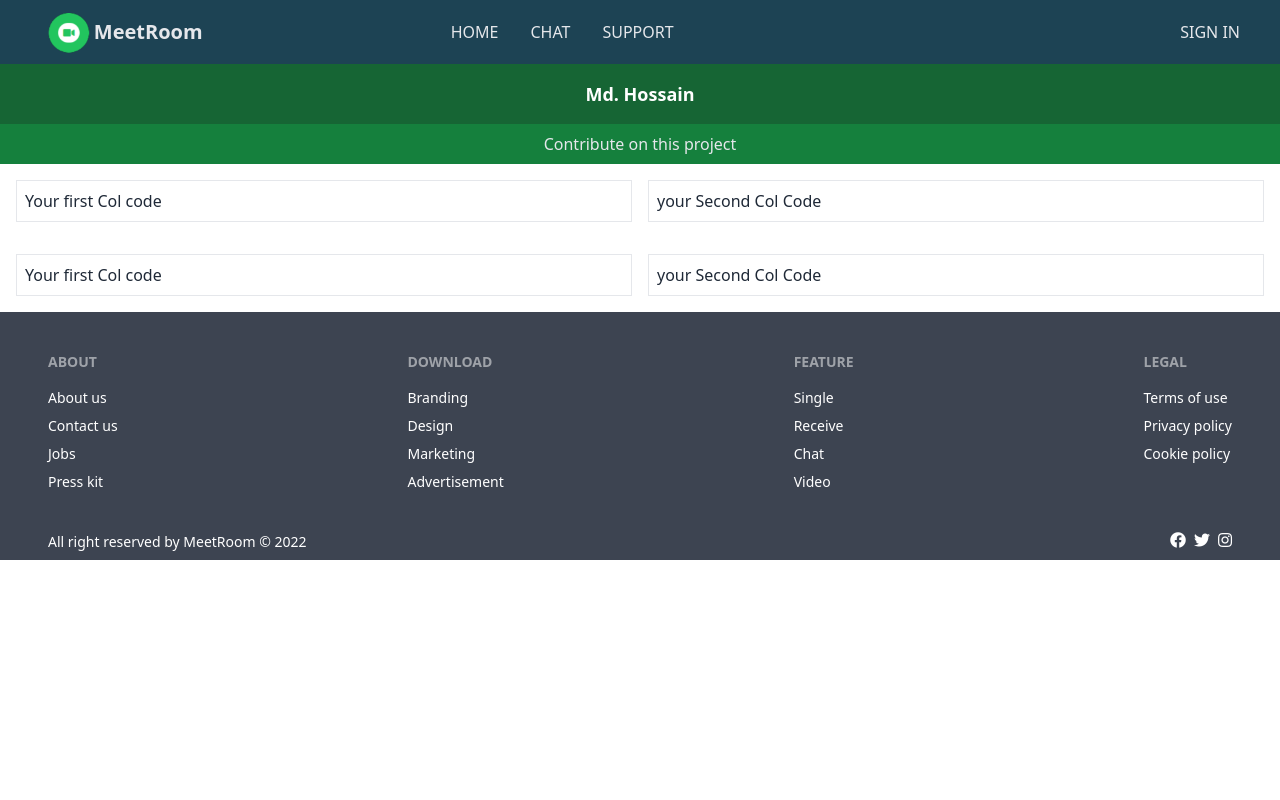
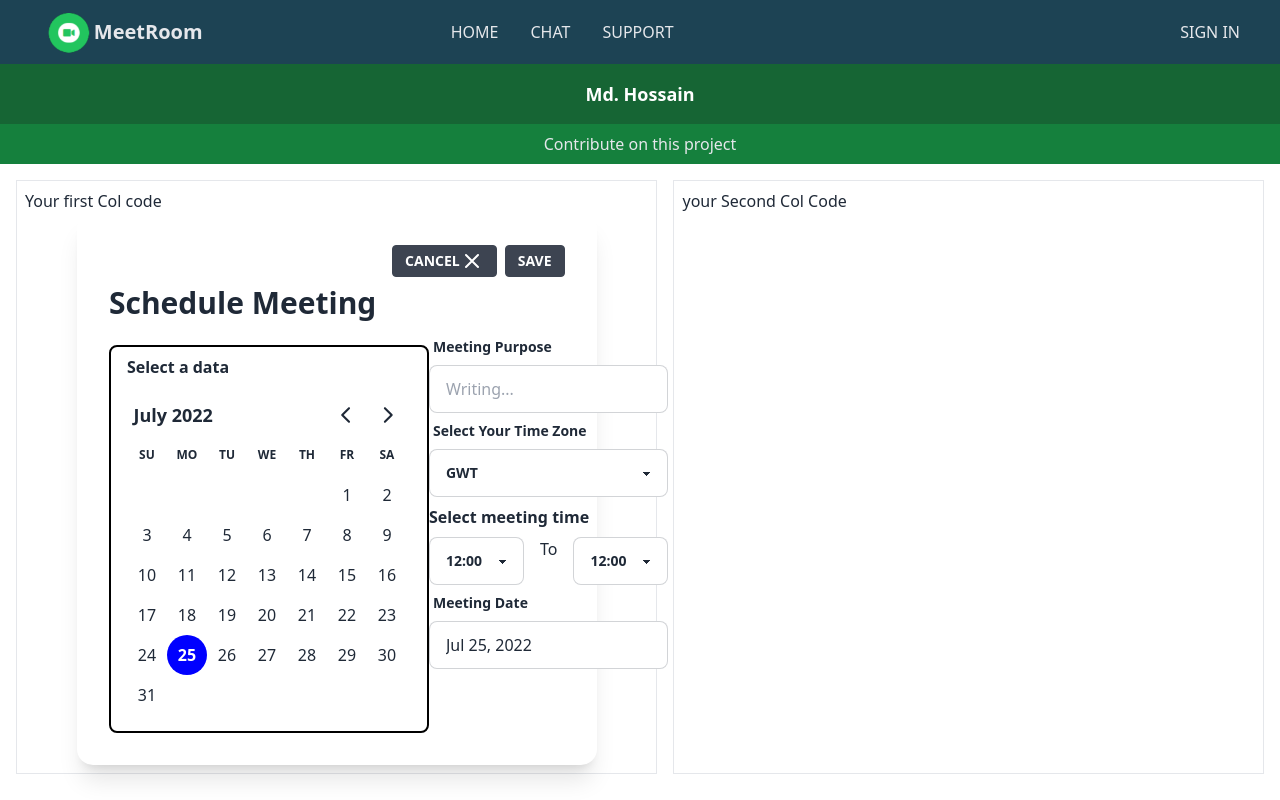
Before and after one commit to shafaeth1/MeetRoom, a React (Create React App) app: page /hossain in a window 1280 px wide. Shown: the top 800 px of the page. Built offline with nearby package versions, Linux system fonts and the light colour scheme; no server answers.

Commit message:
schedule

```diff
--- /dev/null
+++ b/src/components/Schedule/Schedule.js
@@ -0,0 +1,94 @@
+import { format } from 'date-fns';
+import React, { useState } from 'react';
+import { DayPicker } from 'react-day-picker';
+import 'react-day-picker/dist/style.css';
+
+const Schedule = () => {
+    const [selectedDay, setSelectedDay] = useState(new Date());
+
+    return (
+        <div class="card w-10/12 mx-auto mt- bg-base-100 shadow-xl">
+            <div class="card-body">
+                <div class="card-actions justify-end">
+                    <button class="btn rounded btn-sm">Cancel
+                        <svg xmlns="http://www.w3.org/2000/svg" class="h-6 w-6" fill="none" viewBox="0 0 24 24" stroke="currentColor"><path stroke-linecap="round" stroke-linejoin="round" stroke-width="2" d="M6 18L18 6M6 6l12 12" /></svg>
+                    </button>
+                    <button class="btn rounded btn-sm">Save </button>
+                </div>
+                <div className='card-actions justify-start'>
+                    <h1 className='text-3xl font-bold'>Schedule Meeting</h1>
+                </div>
+                <div className='flex justify-around'>
+                    <div>
+                        <div className='border-2 border-black rounded-lg mt-4 w-80'>
+                            <p className='pl-4 pt-2 font-semibold'>Select a data</p>
+                            <DayPicker
+                                mode="single"
+                                required
+                                selected={selectedDay}
+                                onSelect={setSelectedDay}
+                            />
+                        </div>
+                    </div>
+                    <div className=''>
+                        <div class="form-control w-full max-w-xs">
+                            <label class="label">
+                                <span class="label-text font-semibold">Meeting Purpose</span>
+                            </label>
+                            <input type="text" value='' className="input input-bordered w-full max-w-xs" placeholder='Writing...' />
+                        </div>
+                        <div class="form-control w-full max-w-xs pb-2">
+                            <label class="label">
+                                <span class="label-text font-semibold">Select Your Time Zone</span>
+                            </label>
+                            <select class="select select-bordered">
+                                <option selected>GWT</option>
+                                <option>Star Wars</option>
+                                <option>Harry Potter</option>
+                                <option>Lord of the Rings</option>
+                                <option>Planet of the Apes</option>
+                                <option>Star Trek</option>
+                            </select>
+                        </div>
+
+                        <p className=' font-semibold pb-2'>Select meeting time</p>
+                        <div className='flex'>
+                            <div className='pr-4'>
+                                <select class="select select-bordered">
+                                    <option selected>12:00</option>
+                                    <option>1:00</option>
+                                    <option>2:00</option>
+                                    <option>6:00</option>
+                                    <option>10:00</option>
+                                    <option>11:00</option>
+                                </select>
+                            </div>
+                            <p className='pr-4'>To</p>
+                            <div>
+                                <select class="select select-bordered">
+                                    <option selected>12:00</option>
+                                    <option>1:00</option>
+                                    <option>2:00</option>
+                                    <option>6:00</option>
+                                    <option>10:00</option>
+                                    <option>11:00</option>
+                                </select>
+                            </div>
+                        </div>
+                        <div>
+                            <div class="form-control w-full max-w-xs">
+                                <label class="label">
+                                    <span class="label-text font-semibold">Meeting Date</span>
+                                </label>
+                                <input type="text" value={format(selectedDay, 'PP')} class="input input-bordered w-full max-w-xs" />
+                            </div>
+                        </div>
+                    </div>
+                </div>
+            </div>
+        </div>
+
+    );
+};
+
+export default Schedule;
--- a/src/pages/Indivisual/Hossain.js
+++ b/src/pages/Indivisual/Hossain.js
@@ -1,4 +1,5 @@
 import React from 'react';
+import Schedule from '../../components/Schedule/Schedule'
 
 const Hossain = () => {
     return (
@@ -8,8 +9,9 @@ const Hossain = () => {
                 <p className='text-gray-200 bg-green-700 p-2'>Contribute on this project</p>
             </div>
             <div className='flex flex-col lg:flex-row gap-4 p-4'>
-                <div className='w-12/12 md:w-6/12 border p-2'>
+                <div className='w-12/12 md:w-12/12 border p-2'>
                     <h1>Your first Col code</h1>
+                    <Schedule />
                 </div>
                 {/* end col */}
                 <div className='w-12/12 md:w-6/12 border p-2'>
```
